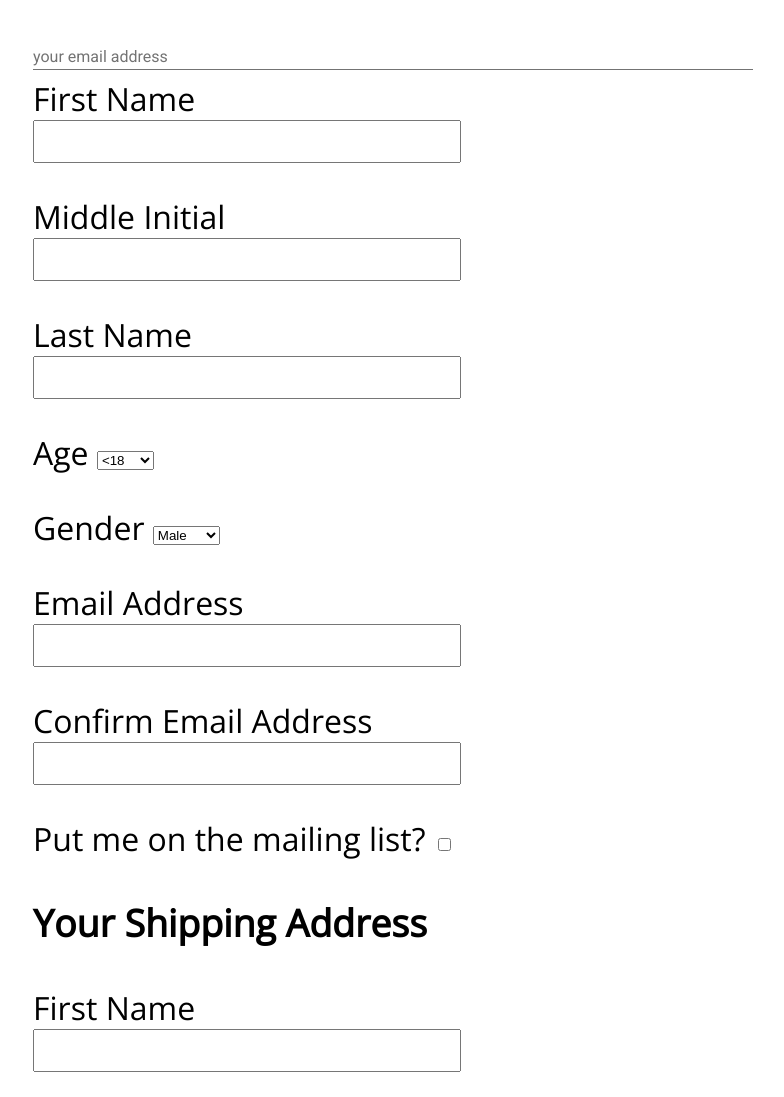
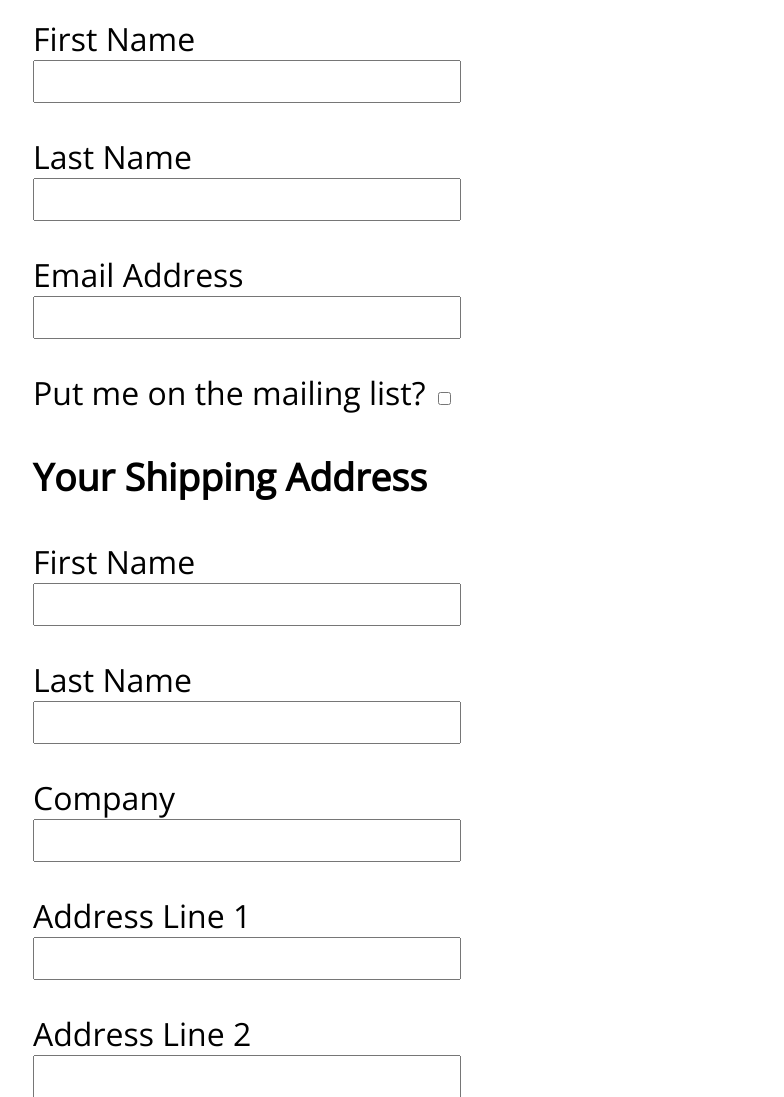
Before and after one commit to johnlaine1/udacity-swd-l3-forms, a website: page index.html in a window 1280 px wide. Shown: the part 260-1357 px from the top of the page, without its empty margins (247-1031 px from the left). Drawn offline with nearby package versions, Linux system fonts and the light colour scheme.

Commit message:
refactor: remove unecessary input fields

```diff
--- a/index.html
+++ b/index.html
@@ -10,7 +10,6 @@
   <script src="bower_components/webcomponentsjs/webcomponents-lite.min.js"></script>
 
   <!--Polymer elements-->
-  <link rel="import" href="bower_components/gold-email-input/gold-email-input.html">
 </head>
 <body>
   <header>
@@ -22,35 +21,14 @@
   </section>
   <section class="form">
     <h3>Your Name and Demographic Information</h3>
-    <gold-email-input label="your email address"></gold-email-input>
     <label>First Name
-      <input type="text">
-    </label>
-    <label>Middle Initial
       <input type="text">
     </label>
     <label>Last Name
       <input type="text">
     </label>
-    <label>Age
-      <select name="age">
-        <option>&lt;18</option>
-        <option>18-25</option>
-        <option>26-35</option>
-        <option>36-50</option>
-        <option>&gt;50</option>
-      </select>
-    </label>
-    <label>Gender
-      <select name="gender">
-        <option>Male</option>
-        <option>Female</option>
-      </select>
-    </label>
+    <!-- Change this -->
     <label>Email Address
-      <input type="text">
-    </label>
-    <label>Confirm Email Address
       <input type="text">
     </label>
     <label>Put me on the mailing list?
@@ -59,9 +37,6 @@
 
     <h3>Your Shipping Address</h3>
     <label>First Name
-      <input type="text">
-    </label>
-    <label>Middle Initial
       <input type="text">
     </label>
     <label>Last Name
```
